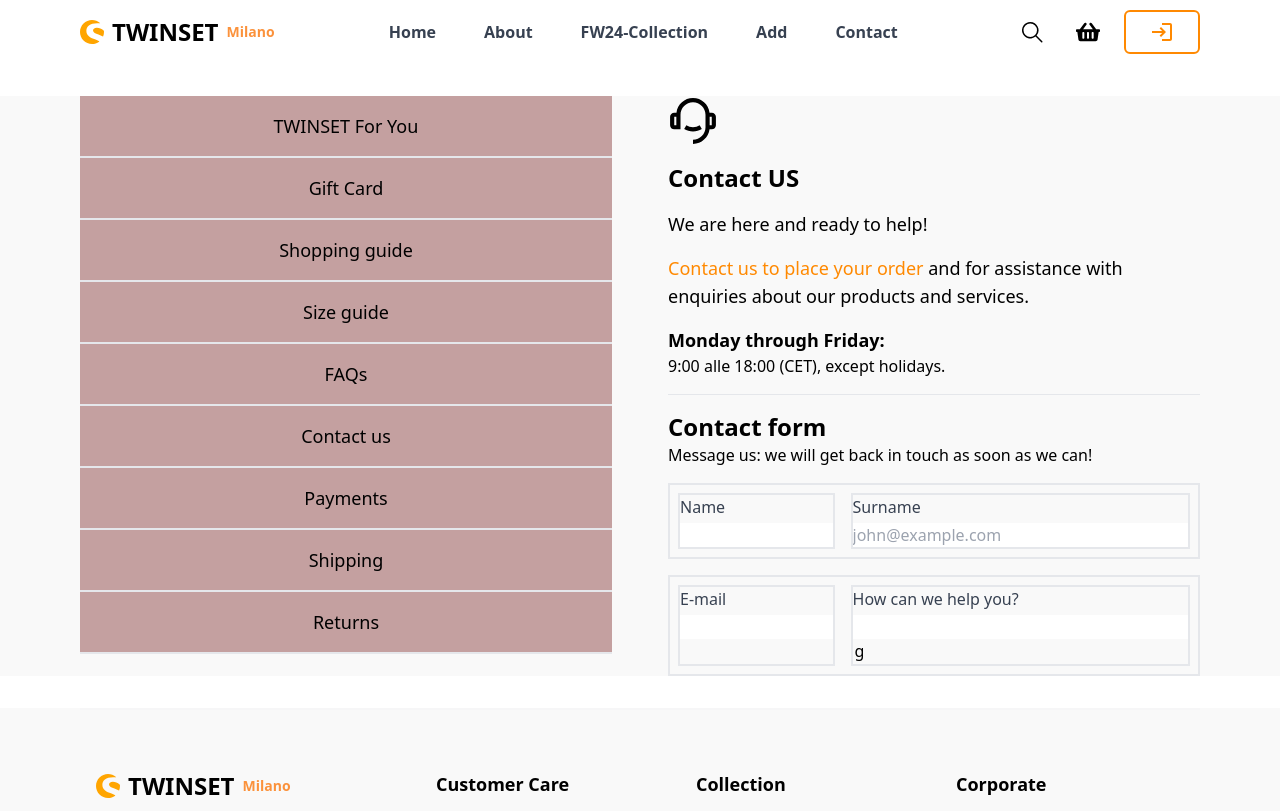
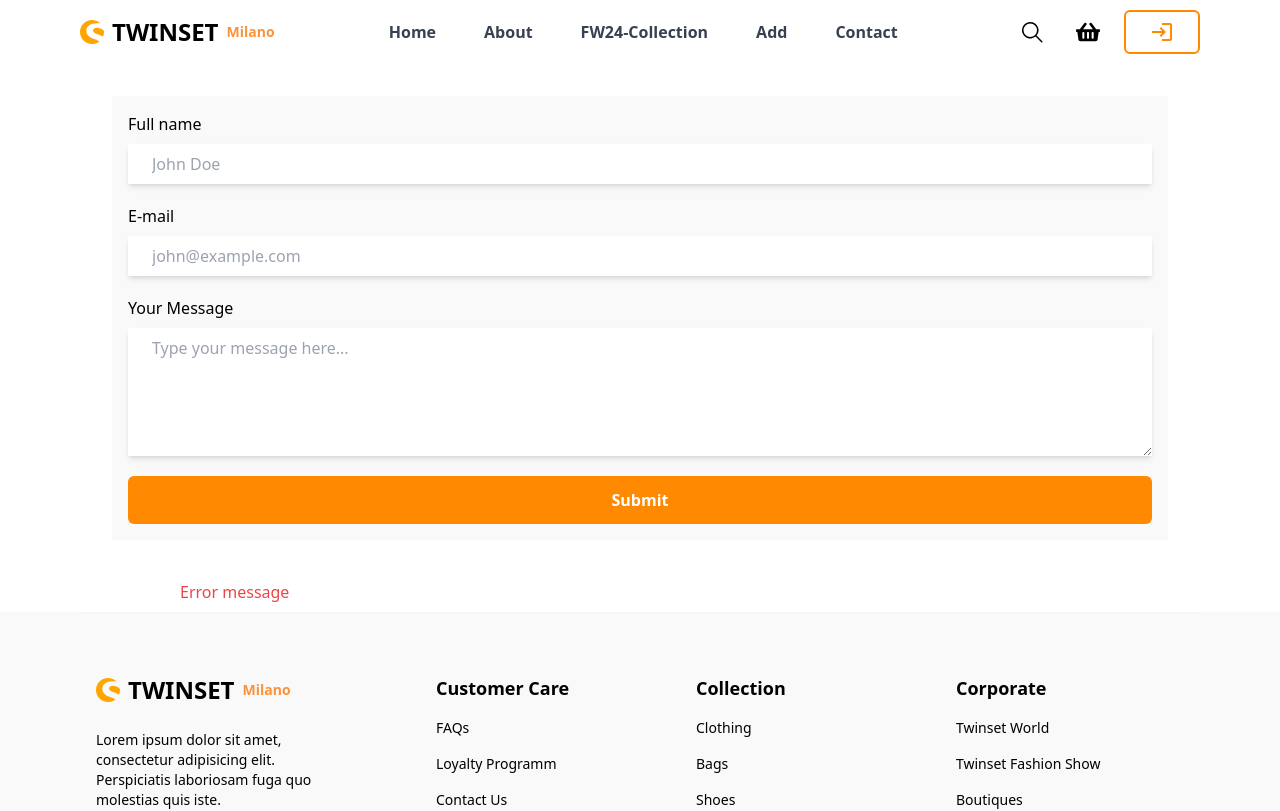
Before and after one commit to ch13Nataliia/fashion-shop, a React (Vite) app: page /contact in a window 1280 px wide. Shown: the top 811 px of the page. Built offline with nearby package versions, Linux system fonts and the light colour scheme; a web font is replaced by a local one.

Commit message:
fixed form

```diff
--- a/src/components/forms/ContactForm.jsx
+++ b/src/components/forms/ContactForm.jsx
@@ -1,156 +1,56 @@
-import { useForm } from 'react-hook-form';
-import * as yup from 'yup';
-import { yupResolver } from '@hookform/resolvers/yup';
-import { useEffect } from 'react';
-import { RiCustomerService2Line } from 'react-icons/ri';
+'use client';
+import { useState } from 'react';
 
-const schema = yup
-  .object({
-    name: yup.string().required(),
-    email: yup.string().email(),
-    textarea: yup.string().min(10),
-  })
-  .required();
-
-const defaultValues = {
-  name: '',
-  email: '',
-  textarea: '',
-};
 const ContactForm = () => {
-  const {
-    register,
-    handleSubmit,
-    reset,
-    formState: { errors, isSubmitting },
-    setError,
-  } = useForm({
-    defaultValues: defaultValues,
-    resolver: yupResolver(schema),
-  });
-
-  const onSubmit = async (data) => {
-    await new Promise((resolve) => setTimeout(resolve), 1000);
-
-    console.log(data);
-  };
-
-  useEffect(() => {
-    reset(defaultValues);
-  }, [reset]);
+  const [fullname, setFullname] = useState('');
+  const [email, setEmail] = useState('');
+  const [message, setMessage] = useState('');
+  const handleSubmit = (e) => {
+    e.preventDefault();
+    console.log("full name", fullname);
+    console.log("email", email);
+    console.log("message", message);
+  }
 
   return (
-    <div className="container mt-8 mb-8   max-h-screen bg-[#f9f9f9] ">
-      <div className="  grid md:grid-cols-2  items-center justify-center text-left gap-14 ">
-        <div className="w-full h-full max-h-[660px]">
+    <div className="container">
+      <form onSubmit={handleSubmit} className="bg-[#f9f9f9] m-8 p-4 flex flex-col gap-5">
         <div>
-            <ul className="bg-[#c4a0a0]">
-              {' '}
-              <li className="text-lg w-full p-4 text-center border-b-2 cursor-pointer hover:bg-orange-200/50 duration-200">
-                <a href="#">TWINSET For You</a>
-              </li>
-              <li className="text-lg w-full p-4 text-center border-b-2 cursor-pointer hover:bg-orange-200/50 duration-200">
-                <a href="#">Gift Card</a>
-              </li>
-              <li className="text-lg w-full p-4 text-center border-b-2 cursor-pointer hover:bg-orange-200/50 duration-200">
-                <a href="#">Shopping guide</a>
-              </li>
-              <li className="text-lg w-full p-4 text-center border-b-2 cursor-pointer hover:bg-orange-200/50 duration-200">
-                <a href="#">Size guide</a>
-              </li>
-              <li className="text-lg w-full p-4 text-center border-b-2 cursor-pointer hover:bg-orange-200/50 duration-200">
-                <a href="#">FAQs</a>
-              </li>
-              <li className="text-lg w-full p-4 text-center border-b-2 cursor-pointer hover:bg-orange-200/50 duration-200">
-                <a href="#">Contact us</a>
-              </li>
-              <li className="text-lg w-full p-4 text-center border-b-2 cursor-pointer hover:bg-orange-200/50 duration-200">
-                <a href="#">Payments</a>
-              </li>
-              <li className="text-lg w-full p-4 text-center border-b-2 cursor-pointer hover:bg-orange-200/50 duration-200">
-                <a href="#">Shipping</a>
-              </li>
-              <li className="text-lg w-full p-4 text-center border-b-2 cursor-pointer hover:bg-orange-200/50 duration-200">
-                <a href="#">Returns</a>
-              </li>
-            </ul>
+          <label htmlFor="fullname">Full name</label>
+          <input
+            onChange={(e) => setFullname(e.target.value)}
+            value={fullname}
+            type="text"
+            placeholder="John Doe"
+          />
         </div>
-        </div>
-
-        {/* right side */}
-        <div className="space-y-4 w-full">
-          {/* contact us info */}
         <div>
-            <RiCustomerService2Line size={50} />
-          </div>
-          <div className="space-y-4">
-            <h2 className="text-2xl font-bold">Contact US</h2>
-            <p className="text-lg">We are here and ready to help! </p>
-            <p className="text-lg">
-              <span className="text-primary">
-                Contact us to place your order
-              </span>{' '}
-              and for assistance with enquiries about our products and services.
-            </p>
-            <div>
-              <p className="text-lg font-bold">Monday through Friday:</p>
-              <p>9:00 alle 18:00 (CET), except holidays.</p>
-            </div>
-          </div>
-          <hr />
-          <div className="flex flex-col items-start">
-            <h2 className="text-2xl font-bold">Contact form</h2>
-            <p>Message us: we will get back in touch as soon as we can!</p>
-          </div>
-          {/* // form section */}
-          <form className=''>
-            <div className="space-y-4">
-
-              <div className="flex gap-4 border-2 p-2">
-                <label className="border-2">
-                  <span className="text-gray-700">Name</span>
+          <label htmlFor="email">E-mail</label>
           <input
-                    type="text"
-                    className="form-input mt-1 block w-full"
-                  />
-                </label>
-                <label className="border-2 w-full">
-                  <span className="text-gray-700">Surname</span>
-                  <input
-                    type="text"
-                    className="form-input mt-1 block w-full"
+            onChange={(e) => setEmail(e.target.value)}
+            value={email}
+            type="email"
             placeholder="john@example.com"
           />
-                </label>
         </div>
+        <div>
+          <label htmlFor="messsage">Your Message</label>
+          <textarea
+            onChange={(e) => setMessage(e.target.value)}
+            value={message}
+            placeholder="Type your message here..."
+            id="message"
+            className="h-32"
+          ></textarea>
+        </div>
+        <button type="Submit" className="primary-btn">
+          Submit
+        </button>
+      </form>
 
-
-              <div className="flex gap-4 border-2 p-2">
-                <label className="border-2">
-                  <span className="text-gray-700">E-mail</span>
-                  <input
-                    type="email"
-                    className="form-input mt-1 block w-full"
-                  />
-                </label>
-                <label className="border-2 w-full">
-                  <span className="text-gray-700">How can we help you?</span>
-
-                  <input
-                    type="text"
-                    className="form-input mt-1 block w-full"
-
-                  /><selection>
-                    <option>g</option>
-                  </selection>
-                </label>
+      <div className="container flex felx-col">
+        <div className="text-red-500 px-5 py-2">Error message</div>
       </div>
-            </div>
-            {/* name input */}
-          </form>
-        </div>
-      </div>
-      {/* left side */}
     </div>
   );
 };
--- a/src/index.css
+++ b/src/index.css
@@ -16,3 +16,12 @@
     filter: drop-shadow(-6px 8px 15px rgba(0, 0, 0, 0.2));
   }
 }
+
+form > div {
+  @apply flex flex-col gap-2
+}
+
+input,
+textarea {
+  @apply shadow-md px-6 py-2
+}
```
Lines whose indentation alone changed are shown as unchanged.
